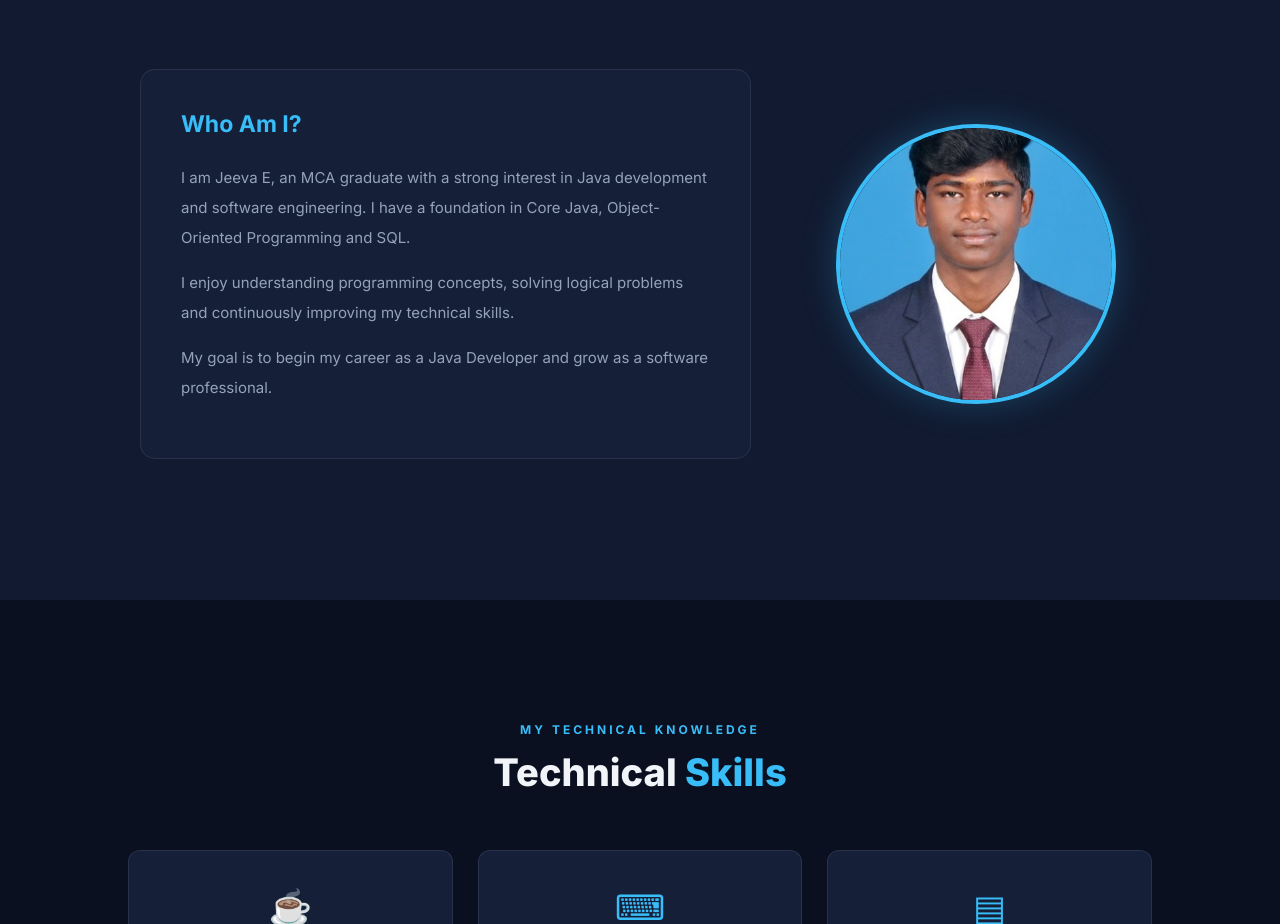
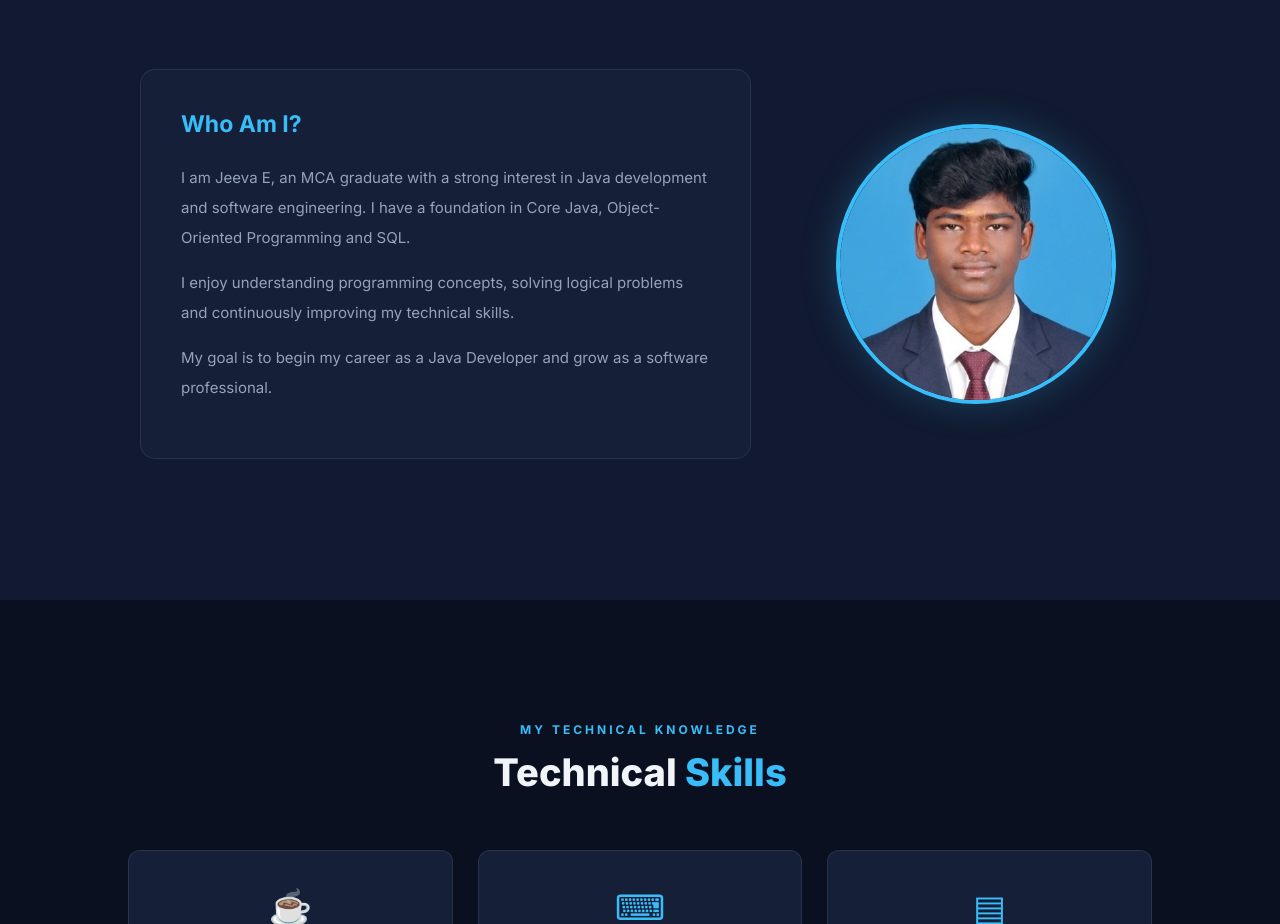
Before and after one commit to JEEVA07032003/JEEVA07032003.github.io, a plain HTML site: page index.html in a window 1280 px wide. Shown: the part 1000-1924 px from the top of the page. Drawn offline with Linux system fonts and the light colour scheme.

Commit message:
Update style.css

```diff
--- a/style.css
+++ b/style.css
@@ -747,15 +747,18 @@ ul {
     align-items: center;
 }
 
+
 .about-image img {
     width: 280px;
     height: 280px;
     object-fit: cover;
+    object-position: center 8%;
     border-radius: 50%;
     border: 4px solid var(--primary);
     box-shadow: 0 0 35px rgba(56, 189, 248, 0.25);
     transition: 0.4s;
 }
+
 
 .about-image img:hover {
     transform: scale(1.05);
```
